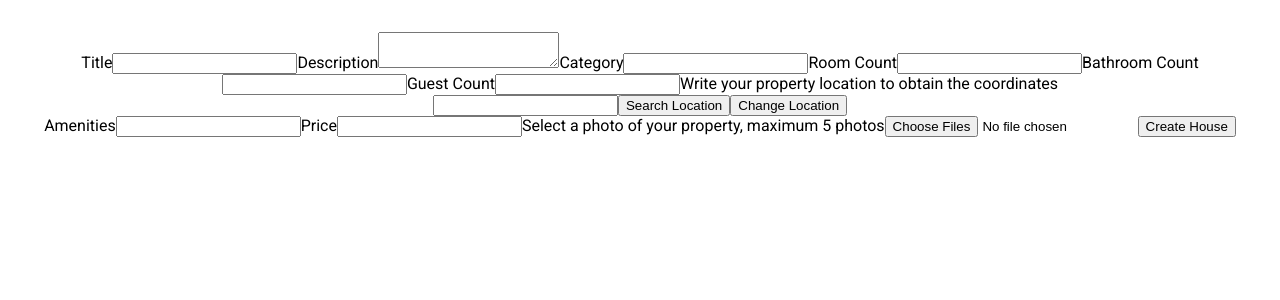
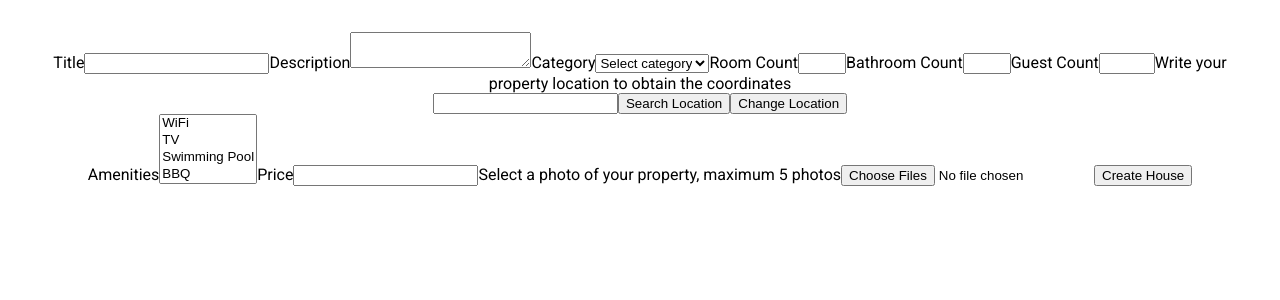
Before and after one commit to albinramos/frontend_fullstack, a React (Vite) app: page /housecreation/1 in a window 1280 px wide. Shown: the top 300 px of the page. Built offline with nearby package versions, Linux system fonts and the light colour scheme.

Commit message:
mikel house creation done

```diff
--- a/src/components/houseCreation/HouseCreation.jsx
+++ b/src/components/houseCreation/HouseCreation.jsx
@@ -19,7 +19,14 @@ const HouseCreation = () => {
 
   const handleChanges = (event) => {
     const { name, value } = event.target;
+
+
+    if (event.target.multiple) {
+      const selectedOptions = Array.from(event.target.selectedOptions, (option) => option.value);
+      setFormData({ ...formData, [name]: selectedOptions });
+    } else {
       setFormData({ ...formData, [name]: value });
+    }
   };
 
   const handleImageChange = (event) => {
@@ -77,7 +84,7 @@ const HouseCreation = () => {
       for (const key in formData) {
         formDataWithImages.append(key, formData[key]);
       }
-if (formData.imageSrc){
+      if (formData.imageSrc) {
         formData.imageSrc.forEach((image, index) => {
           formDataWithImages.append("foto", image);
         });
@@ -111,6 +118,7 @@ if (formData.imageSrc){
         type="text"
         id="title"
         name="title"
+        required
         value={formData.title}
         onChange={handleChanges}
       />
@@ -119,41 +127,50 @@ if (formData.imageSrc){
         id="description"
         name="description"
         value={formData.description}
-      onChange={handleChanges}/>
+        onChange={handleChanges} />
       <label htmlFor="category">Category</label>
-    <input
-      type="text"
+    <select
       id="category"
       name="category"
       value={formData.category}
-      onChange={handleChanges}/>
+      onChange={handleChanges}
+    >
+      <option value="">Select category</option>
+      <option value="chalet">Chalet</option>
+      <option value="apartment">Apartment</option>
+      <option value="flat">Flat</option>
+    </select>
       <label htmlFor="roomCount">Room Count</label>
       <input
         type="number"
         id="roomCount"
         name="roomCount"
+        max="9"
+        min="1"
         value={formData.roomCount}
-      onChange={handleChanges}/>
+        onChange={handleChanges} />
       <label htmlFor="bathroomCount">Bathroom Count</label>
       <input
         type="number"
         id="bathroomCount"
         name="bathroomCount"
+        max="9"
+        min="1"
         value={formData.bathroomCount}
-      onChange={handleChanges}/>
+        onChange={handleChanges} />
       <label htmlFor="guestCount">Guest Count</label>
       <input
         type="number"
         id="guestCount"
         name="guestCount"
+        max="30"
+        min="1"
         value={formData.guestCount}
-      onChange={handleChanges}/>
+        onChange={handleChanges} />
       <label htmlFor="locationValue">
         Write your property location to obtain the coordinates
       </label>
       <div>
-        {/* Mostrar el campo de entrada solo si locationVisible es verdadero */}
-
 
         <input
           type="text"
@@ -171,20 +188,36 @@ if (formData.imageSrc){
           Change Location
         </button>
       </div>
+
       <label htmlFor="amenities">Amenities</label>
-    <input
-      type="text"
+      <select
         id="amenities"
         name="amenities"
         value={formData.amenities}
-      onChange={handleChanges}/>
+        onChange={handleChanges}
+        multiple
+      >
+        <option value="wifi">WiFi</option>
+        <option value="tv">TV</option>
+        <option value="swimming pool">Swimming Pool</option>
+        <option value="bbq">BBQ</option>
+        <option value="garden">Garden</option>
+        <option value="kitchen">Kitchen</option>
+        <option value="parking">Parking</option>
+        <option value="air conditioner">Air Conditioner</option>
+        <option value="washer">Washer</option>
+        <option value="hairdryer">Hairdryer</option>
+        <option value="iron">Iron</option>
+        <option value="terrace">Terrace</option>
+      </select>
       <label htmlFor="price">Price</label>
       <input
         type="number"
         id="price"
         name="price"
+        min="1"
         value={formData.price}
-      onChange={handleChanges}/>
+        onChange={handleChanges} />
       <label htmlFor="foto">Select a photo of your property, maximum 5 photos</label>
       <input
         type="file"
```
Lines whose indentation alone changed are shown as unchanged.
